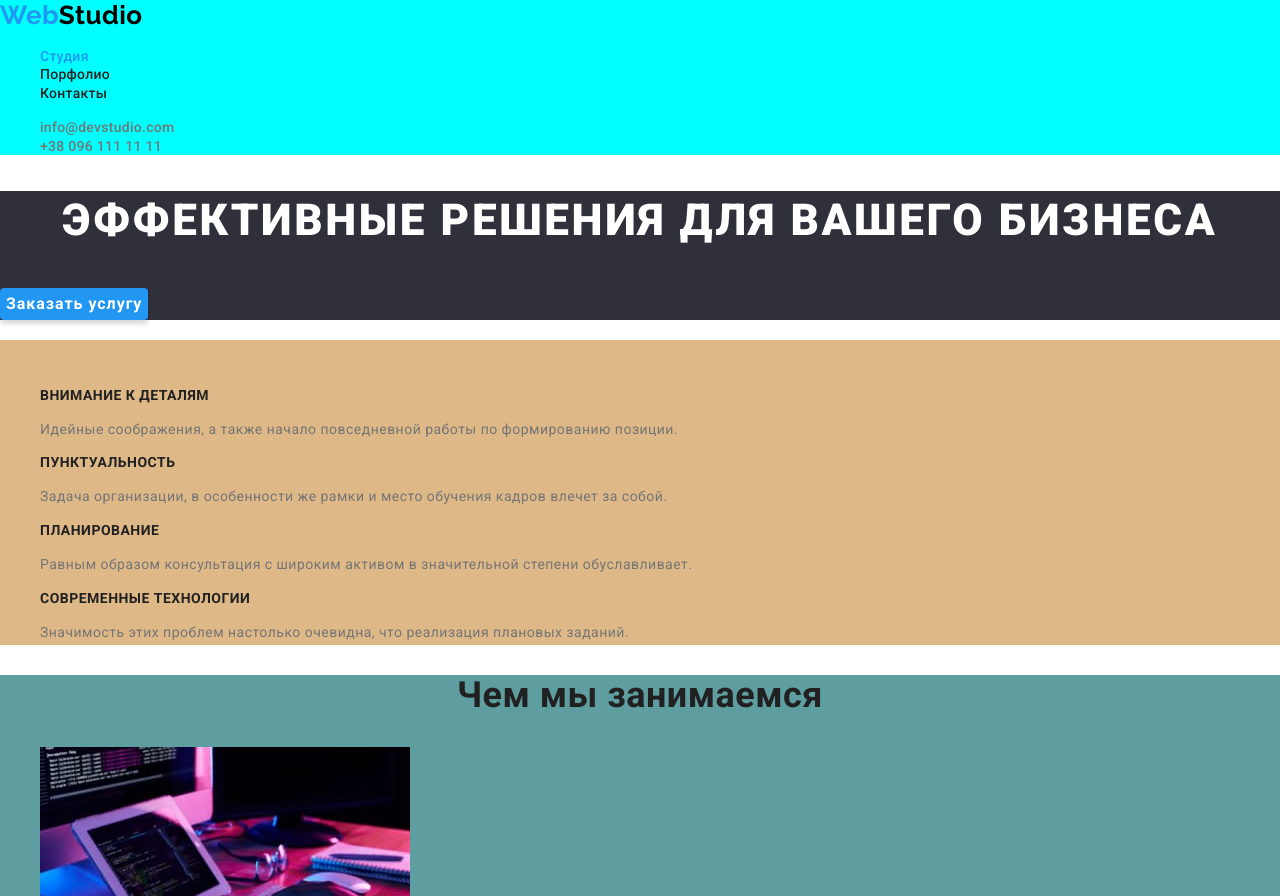
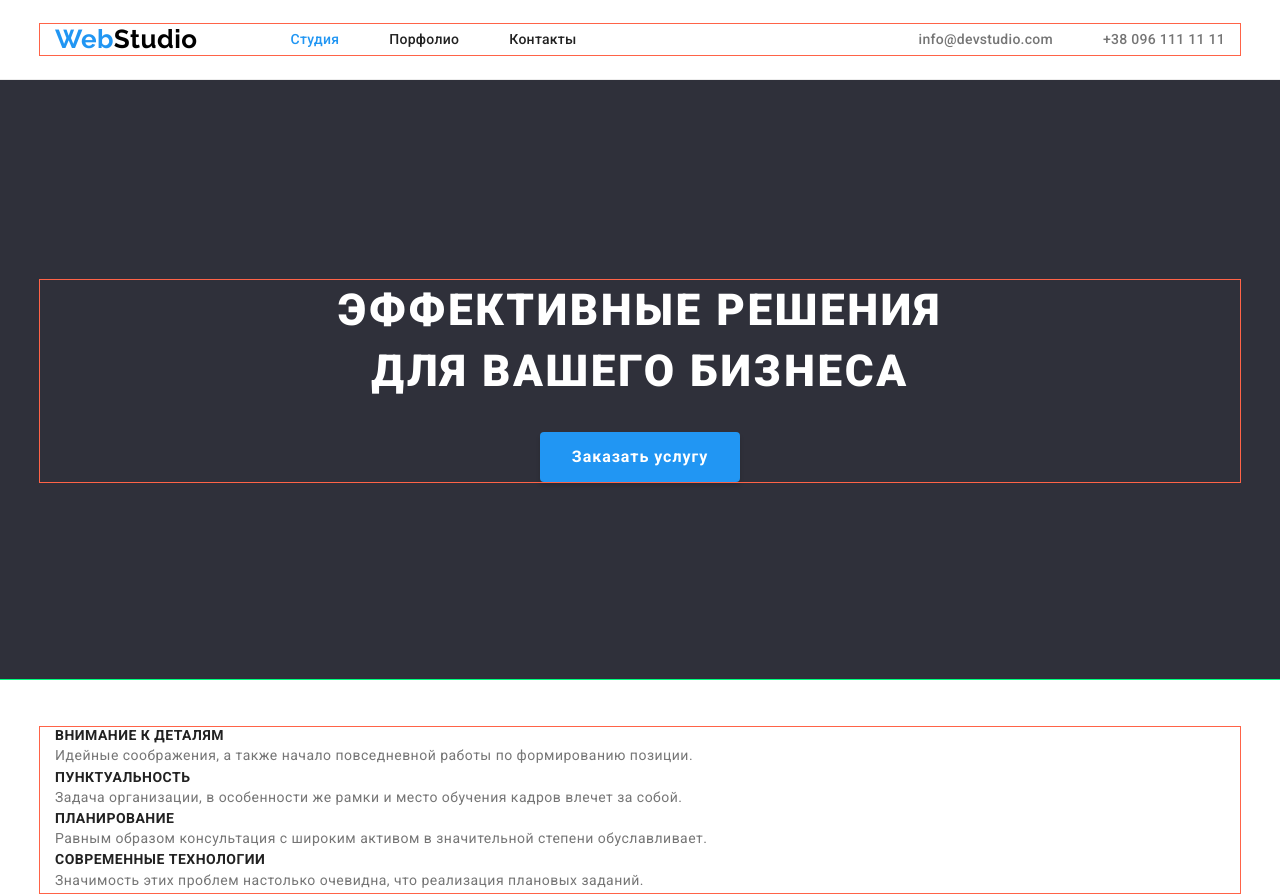
Before and after one commit to DenysMelnychenko2021/goit-markup-hw-03, a plain HTML site: page index.html in a window 1280 px wide. Shown: the top 896 px of the page. Drawn offline with nearby package versions, Linux system fonts and the light colour scheme.

Commit message:
Добавляет стили... продолжение

```diff
--- a/css/styles.css
+++ b/css/styles.css
@@ -6,27 +6,35 @@
   --secondary-color: #ffffff;
   --additional-color: #757575;
   --akcent-text-color: #2196f3;
+  --footer-bg-color: #2f303a;
 }
-.top-header {
-  background-color: aqua;
+h1,
+h2,
+h3,
+p {
+  margin-top: 0;
+  margin-bottom: 0;
 }
-.hero {
-  background-color: #2f303a;
+ul {
+  margin-top: 0;
+  margin-bottom: 0;
+  padding-left: 0;
 }
-.advantages {
-  background-color: burlywood;
+img {
+  display: block;
 }
-.work {
-  background-color: cadetblue;
+.section {
+  padding-top: 94px;
+  padding-bottom: 94px;
 }
-.team {
-  background-color: chartreuse;
+.container {
+  width: 1200px;
+  padding-left: 15px;
+  padding-right: 15px;
+  margin: 0 auto;
+  outline: 1px solid tomato;
 }
-.bottom-footer {
-  background-color: #2f303a;
-}
-
-.menu-list .link.current {
+.link.current {
   color: var(--akcent-text-color);
 }
 .link {
@@ -35,23 +43,55 @@
 .list {
   list-style: none;
 }
+.hidden-title {
+  display: none;
+}
+.headlines {
+  font-size: 36px;
+  line-height: 1.18;
+  margin-bottom: 50px;
+}
 body {
   font-family: var(--main-font);
   color: var(--main-text-color);
   letter-spacing: 0.03em;
 }
-.headlines {
-  font-size: 36px;
-  line-height: 1.16;
-  text-align: center;
+.top-header {
+  padding-top: 24px;
+  padding-bottom: 24px;
+  border-bottom: 1px solid #ececec;
+}
+.header-container {
+  display: flex;
+  align-items: center;
+  justify-content: space-between;
+}
+.navigation {
+  display: flex;
+  align-items: center;
+}
+.menu-list {
+  display: flex;
+  align-items: center;
+  margin-left: 93px;
+}
+.menu-item:not(:last-child) {
+  margin-right: 50px;
+}
+.contacts-header {
+  display: flex;
+  align-items: center;
+}
+.contacts-header-item {
+  margin-left: 50px;
 }
 .logo-link {
   font-family: var(--secondary-font);
   font-weight: 700;
   font-size: 26px;
-  line-height: 1.19;
+  line-height: 1.2;
   color: var(--akcent-text-color);
-  text-transform: capitalize;
+  background-color: #ffffff;
 }
 .part-logo-link {
   color: #000;
@@ -62,7 +102,7 @@ body {
 .menu-link {
   font-weight: 500;
   font-size: 14px;
-  line-height: 1.14;
+  line-height: 1.16;
   letter-spacing: 0.02em;
   color: var(--main-text-color);
 }
@@ -73,7 +113,7 @@ body {
 .contacts-header-link {
   font-weight: 500;
   font-size: 14px;
-  line-height: 1.14;
+  line-height: 1.16;
   letter-spacing: 0.02em;
   color: var(--additional-color);
 }
@@ -84,7 +124,7 @@ body {
 .contacts-footer {
   font-weight: 400;
   font-size: 14px;
-  line-height: 1.71;
+  line-height: 1.8;
   color: var(--secondary-color);
 }
 .contacts-footer:hover,
@@ -97,35 +137,40 @@ body {
 .address-font-style {
   font-style: normal;
 }
-.hidden-title {
-  visibility: hidden;
+.bottom-footer {
+  background-color: var(--footer-bg-color);
 }
 /*==================END COMPONENTS==================*/
 /*==================INDEX==================*/
+.hero {
+  height: 600px;
+  text-align: center;
+  padding-bottom: 200px;
+  padding-top: 200px;
+  background-color: var(--footer-bg-color);
+}
 .hero-title {
+  margin-bottom: 30px;
   font-weight: 900;
   font-size: 44px;
-  line-height: 1.36;
-  text-align: center;
+  line-height: 1.38;
   letter-spacing: 0.06em;
   text-transform: uppercase;
   color: var(--secondary-color);
 }
 .button-order {
-  font-family: var(--main-font);
+  padding: 10px 32px;
+  min-width: 200px;
+  border-radius: 4px;
+  border: none;
   font-weight: 700;
   font-size: 16px;
   line-height: 1.9;
-  display: flex;
-  align-items: center;
-  text-align: center;
   letter-spacing: 0.06em;
   color: var(--secondary-color);
-  background: var(--akcent-text-color);
+  background-color: var(--akcent-text-color);
   box-shadow: 0px 4px 4px rgba(0, 0, 0, 0.15);
-  border-radius: 4px;
   cursor: pointer;
-  border: none;
 }
 .button-order:hover,
 .button-order:focus {
@@ -134,26 +179,36 @@ body {
   box-shadow: 0px 4px 4px rgba(0, 0, 0, 0.15);
   border-radius: 4px;
 }
+.advantages {
+  padding-top: 47px;
+  padding-bottom: 47px;
+  outline: springgreen 1px solid;
+}
 .advantages-subtitle {
   font-size: 14px;
-  line-height: 1.14;
+  line-height: 1.16;
   text-transform: uppercase;
 }
 .advantages-paragraph {
   font-size: 14px;
-  line-height: 1.71;
+  line-height: 1.8;
   color: var(--additional-color);
+}
+.work {
+  padding-top: 47px;
+  padding-bottom: 94px;
+}
+.team {
+  background-color: #f5f4fa;
 }
 .team-name-title {
   font-weight: 500;
   font-size: 16px;
-  line-height: 1.18;
-  text-align: center;
+  line-height: 1.2;
 }
 .team-post-paragraph {
   font-size: 16px;
-  line-height: 1.18;
-  text-align: center;
+  line-height: 1.2;
   color: var(--additional-color);
 }
 /*==================END INDEX==================*/
@@ -162,7 +217,7 @@ body {
   font-family: var(--main-font);
   font-weight: 500;
   font-size: 16px;
-  line-height: 1.62;
+  line-height: 1.8;
   text-align: center;
   color: var(--main-text-color);
   background: #f5f4fa;
--- a/index.html
+++ b/index.html
@@ -16,23 +16,25 @@
       href="https://fonts.googleapis.com/css2?family=Raleway:wght@700&family=Roboto:wght@400;500;700;900&display=swap"
       rel="stylesheet"
     />
-    <!--======================CSS======================-->
+    <!--======================нормализатор стилей modern-nomalize======================-->
     <link
       rel="stylesheet"
       href="https://cdnjs.cloudflare.com/ajax/libs/modern-normalize/1.0.0/modern-normalize.min.css"
     />
+    <!---======================CSS======================-->
     <link rel="stylesheet" href="./css/styles.css" />
   </head>
   <body>
     <!--======================HEADER======================-->
     <header class="top-header">
+      <div class="container header-container">
         <nav class="navigation">
           <a class="logo-link link" href="./index.html" title="Логотип компании" lang="en"
-          >web<span class="part-logo-link link">Studio</span></a
+            >Web<span class="part-logo-link link">Studio</span></a
           >
           <ul class="menu-list list">
             <li class="menu-item">
-            <a class="menu-link current link" href="./index.html" title="Студия">Студия</a>
+              <a class="menu-link link current" href="./index.html" title="Студия">Студия</a>
             </li>
             <li class="menu-item">
               <a class="menu-link link" href="./portfolio.html" title="Портфолио">Порфолио</a>
@@ -52,17 +54,21 @@
             <a class="contacts-header-link link" href="tel:+380961111111">+38 096 111 11 11</a>
           </li>
         </ul>
+      </div>
     </header>
     <main>
       <!--======================SECTION HERO======================-->
       <section class="hero">
-        <h1 class="hero-title">эффективные решения для вашего бизнеса</h1>
+        <div class="container">
+          <h1 class="hero-title">эффективные решения<br />для вашего бизнеса</h1>
           <button class="button-order" type="button">Заказать услугу</button>
+        </div>
       </section>
       <!--======================SECTION ADVANTAGES======================-->
       <section class="advantages">
         <h2 class="hidden-title">Наши преймущества</h2>
         <ul class="advantages-list list">
+          <div class="container">
             <li class="advantages-item">
               <h3 class="advantages-subtitle">Внимание к деталям</h3>
               <p class="advantages-paragraph">
@@ -87,10 +93,12 @@
                 Значимость этих проблем настолько очевидна, что реализация плановых заданий.
               </p>
             </li>
+          </div>
         </ul>
       </section>
       <!--======================SECTION WORK======================-->
       <section class="work">
+        <div class="container">
           <h2 class="headlines">Чем мы занимаемся</h2>
           <ul class="work-list list">
             <li class="work-item">
@@ -121,9 +129,11 @@
               />
             </li>
           </ul>
+        </div>
       </section>
       <!--======================SECTION TEAM======================-->
-      <section class="team">
+      <section class="team section">
+        <div class="container">
           <h2 class="headlines">Наша команда</h2>
           <ul class="team-list list">
             <li class="team-item">
@@ -171,10 +181,12 @@
               <p class="team-post-paragraph" lang="en">UI Designer</p>
             </li>
           </ul>
+        </div>
       </section>
     </main>
     <!--======================FOOTER======================-->
     <footer class="bottom-footer">
+      <div class="container">
         <a class="logo-link link" href="./index.html" title="Логотип компании" lang="en"
           >web<span class="option-logo link">Studio</span></a
         >
@@ -204,6 +216,7 @@
             </li>
           </ul>
         </address>
+      </div>
     </footer>
   </body>
 </html>
```
Also changed, not shown: portfolio.html (+8 -3 lines). Lines whose indentation alone changed are shown as unchanged.
